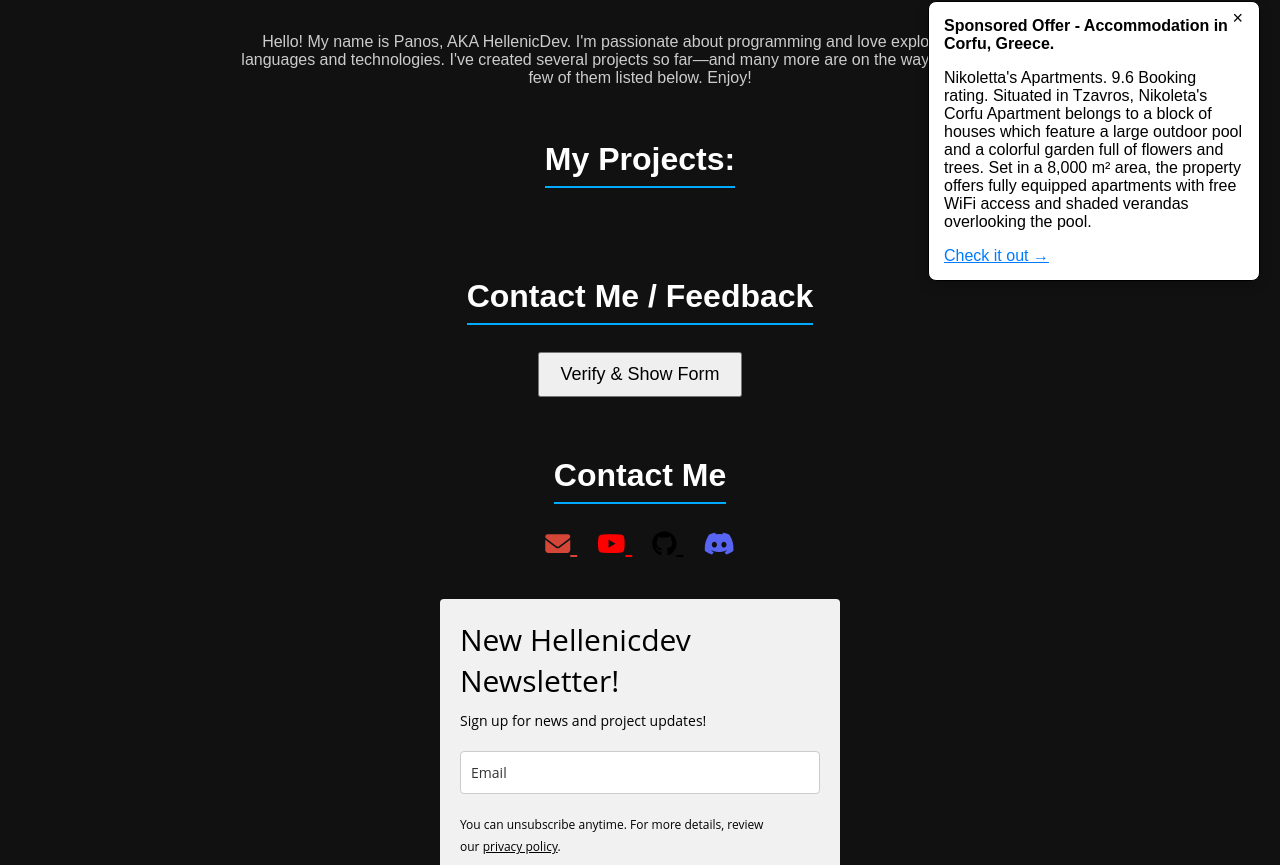
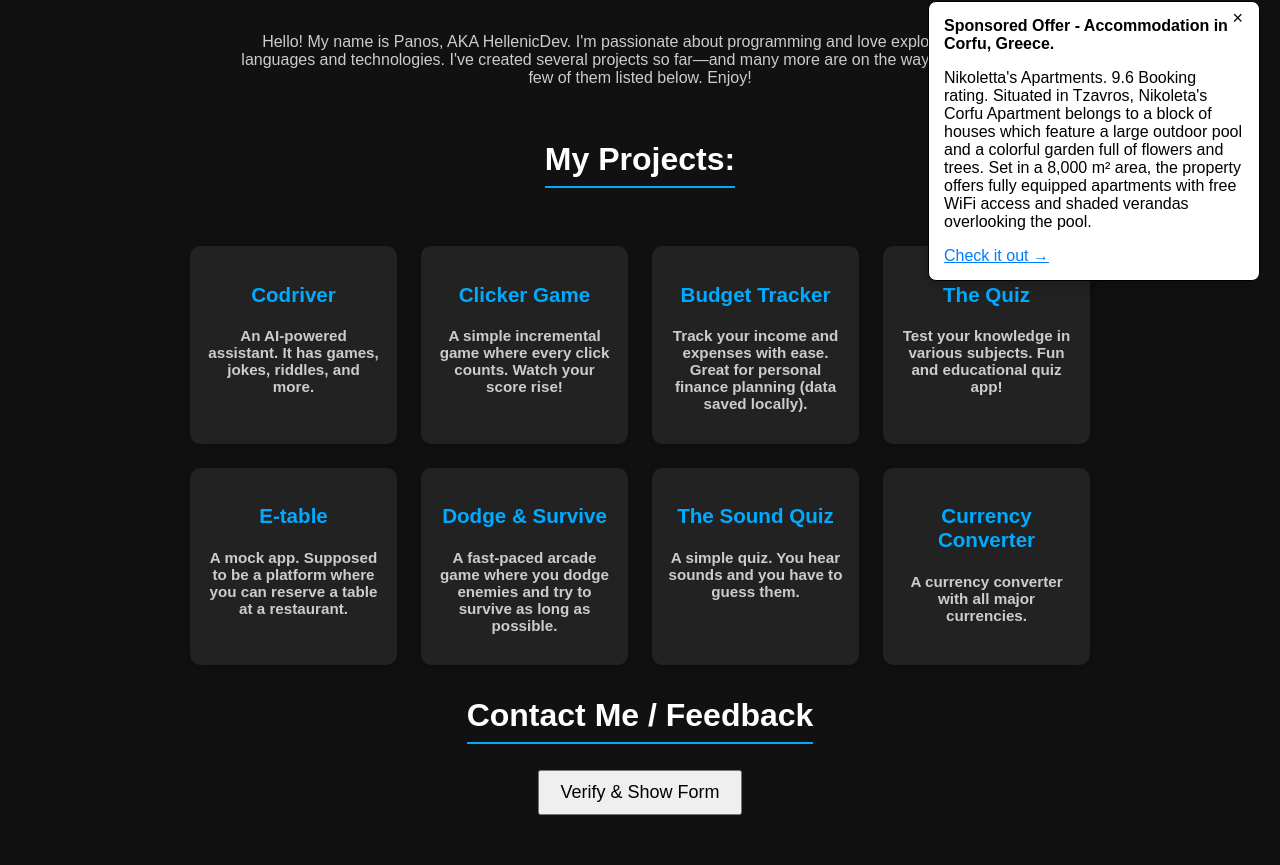
Before and after one commit to hellenicdev/hellenicdev, a plain HTML site: page index.html in a window 1280 px wide. Shown: the part 499-1364 px from the top of the page. Drawn offline with Linux system fonts and the light colour scheme; no server answers; a script that the page names is missing; a web font is replaced by a local one.

Commit message:
Projects not showing up bug fix

```diff
--- a/index.html
+++ b/index.html
@@ -33,7 +33,55 @@
   <h2>My Projects:</h2>
 
   <div class="game-list">
-    <!-- your game cards here -->
+    <div class="game-card">
+      <a href="./codriver/index.html">
+        <h3>Codriver</h3>
+        <p>An AI-powered assistant. It has games, jokes, riddles, and more.</p>
+      </a>
+    </div>
+    <div class="game-card">
+      <a href="clicker-game/index.html">
+        <h3>Clicker Game</h3>
+        <p>A simple incremental game where every click counts. Watch your score rise!</p>
+      </a>
+    </div>
+    <div class="game-card">
+      <a href="./budget-tracker/index.html">
+        <h3>Budget Tracker</h3>
+        <p>Track your income and expenses with ease. Great for personal finance planning (data saved locally).</p>
+      </a>
+    </div>
+    <div class="game-card">
+      <a href="./the-quiz/index.html">
+        <h3>The Quiz</h3>
+        <p>Test your knowledge in various subjects. Fun and educational quiz app!</p>
+      </a>
+    </div>
+    <div class="game-card">
+      <a href="./e-table/index.html">
+        <h3>E-table</h3>
+        <p>A mock app. Supposed to be a platform where you can reserve a table at a restaurant.</p>
+      </a>
+    </div>
+    <div class="game-card">
+      <a href="./dodge-and-survive/index.html">
+        <h3>Dodge & Survive</h3>
+        <p>A fast-paced arcade game where you dodge enemies and try to survive as long as possible.</p>
+      </a>
+    </div>
+    <div class="game-card">
+      <a href="./the-sound-quiz/index.html">
+        <h3>The Sound Quiz</h3>
+        <p>A simple quiz. You hear sounds and you have to guess them.</p>
+      </a>
+    </div>
+	<div class="game-card">
+  <a href="/currency-converter">
+    <h3>Currency Converter</h3>
+    <p>A currency converter with all major currencies.</p>
+  </a>
+</div>
+  </div>
   </div>
 
   <!-- reCAPTCHA-Protected Google Form -->
```
